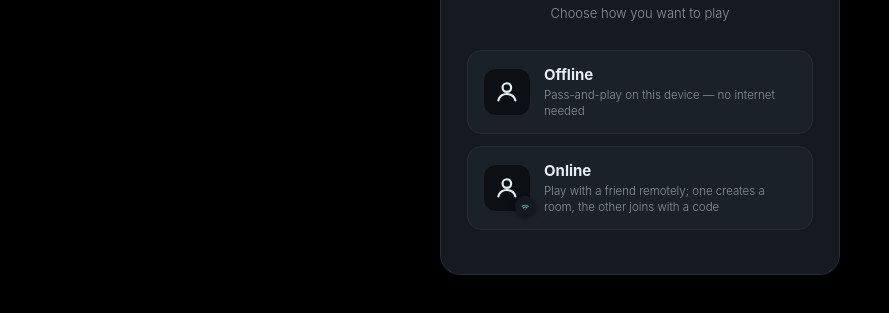
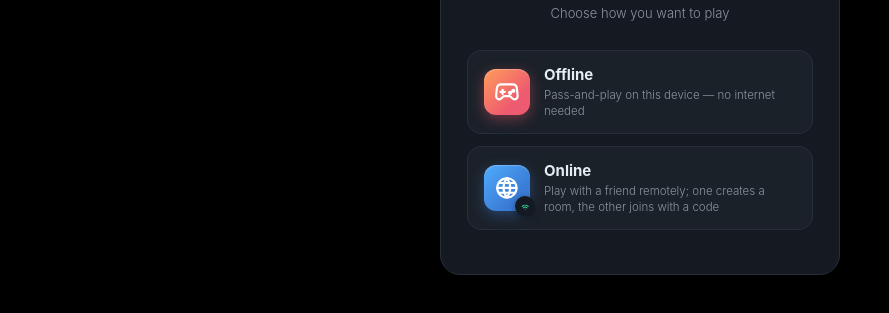
Before and after one commit to Mhdhoseinsh/Test_barricade, a website: page index.html in a window 1280 px wide. Shown: the part 325-638 px from the top of the page, without its empty margins (0-889 px from the left). Drawn offline with nearby package versions, Linux system fonts and the light colour scheme; a web font is replaced by a local one.

Commit message:
Add files via upload

```diff
--- a/index.html
+++ b/index.html
@@ -155,7 +155,7 @@
             <p class="subtitle" id="start-subtitle">Choose how you want to play</p>
             <button class="mode-btn" id="btn-home-offline">
                 <div class="mode-icon icon-offline">
-                    <svg viewBox="0 0 24 24" fill="none" stroke="currentColor" stroke-width="2" stroke-linecap="round" stroke-linejoin="round"><circle cx="12" cy="8" r="4"/><path d="M4 20c1-3.8 4-6 8-6s7 2.2 8 6"/></svg>
+                    <svg viewBox="0 0 24 24" fill="none" stroke="currentColor" stroke-width="2" stroke-linecap="round" stroke-linejoin="round"><line x1="6" y1="12" x2="10" y2="12"/><line x1="8" y1="10" x2="8" y2="14"/><circle cx="15" cy="13" r="1" fill="currentColor"/><circle cx="18" cy="11" r="1" fill="currentColor"/><path d="M17.32 5H6.68a4 4 0 0 0-3.978 3.59c-.006.052-.01.101-.017.152C2.604 9.416 2 14.456 2 16a3 3 0 0 0 3 3c1 0 1.5-.5 2-1l1.414-1.414A2 2 0 0 1 9.828 16h4.344a2 2 0 0 1 1.414.586L17 18c.5.5 1 1 2 1a3 3 0 0 0 3-3c0-1.544-.604-6.584-.685-7.258-.007-.05-.011-.1-.017-.152A4 4 0 0 0 17.32 5z"/></svg>
                 </div>
                 <div class="mode-text">
                     <div class="t" id="home-offline-title">Offline</div>
@@ -164,7 +164,7 @@
             </button>
             <button class="mode-btn" id="btn-home-online">
                 <div class="mode-icon icon-online">
-                    <svg viewBox="0 0 24 24" fill="none" stroke="currentColor" stroke-width="2" stroke-linecap="round" stroke-linejoin="round"><circle cx="12" cy="8" r="4"/><path d="M4 20c1-3.8 4-6 8-6s7 2.2 8 6"/></svg>
+                    <svg viewBox="0 0 24 24" fill="none" stroke="currentColor" stroke-width="2" stroke-linecap="round" stroke-linejoin="round"><circle cx="12" cy="12" r="9"/><line x1="3" y1="12" x2="21" y2="12"/><path d="M12 3a14.5 14.5 0 0 1 0 18"/><path d="M12 3a14.5 14.5 0 0 0 0 18"/><path d="M4.5 7.5h15"/><path d="M4.5 16.5h15"/></svg>
                     <span class="mode-badge-icon">
                         <svg viewBox="0 0 24 24" fill="none" stroke="currentColor" stroke-width="2.4" stroke-linecap="round" stroke-linejoin="round"><path d="M5 12.5a10 10 0 0 1 14 0"/><path d="M8 15.8a6 6 0 0 1 8 0"/><circle cx="12" cy="19" r="1.1" fill="currentColor" stroke="none"/></svg>
                     </span>
--- a/style.css
+++ b/style.css
@@ -250,12 +250,26 @@
            signal badge on the Online icon. */
         .mode-icon.icon-offline,
         .mode-icon.icon-online {
-            color: var(--text-main)
+            color: #fff
         }
         .mode-icon.icon-offline svg,
         .mode-icon.icon-online > svg {
             width: 56%;
             height: 56%
+        }
+        .mode-icon.icon-offline {
+            background: linear-gradient(135deg, #ff9d5c, #ee5a6f 70%);
+            box-shadow: 0 4px 14px rgb(238 90 111/.4), inset 0 1px 1px rgb(255 255 255/.25)
+        }
+        .mode-icon.icon-online {
+            background: linear-gradient(135deg, #4facfe, #3a7bd5 70%);
+            box-shadow: 0 4px 14px rgb(58 123 213/.4), inset 0 1px 1px rgb(255 255 255/.25)
+        }
+        .mode-btn:hover .mode-icon.icon-offline {
+            box-shadow: 0 6px 18px rgb(238 90 111/.55), inset 0 1px 1px rgb(255 255 255/.3)
+        }
+        .mode-btn:hover .mode-icon.icon-online {
+            box-shadow: 0 6px 18px rgb(58 123 213/.55), inset 0 1px 1px rgb(255 255 255/.3)
         }
         .mode-icon .mode-badge-icon {
             position: absolute;
```
